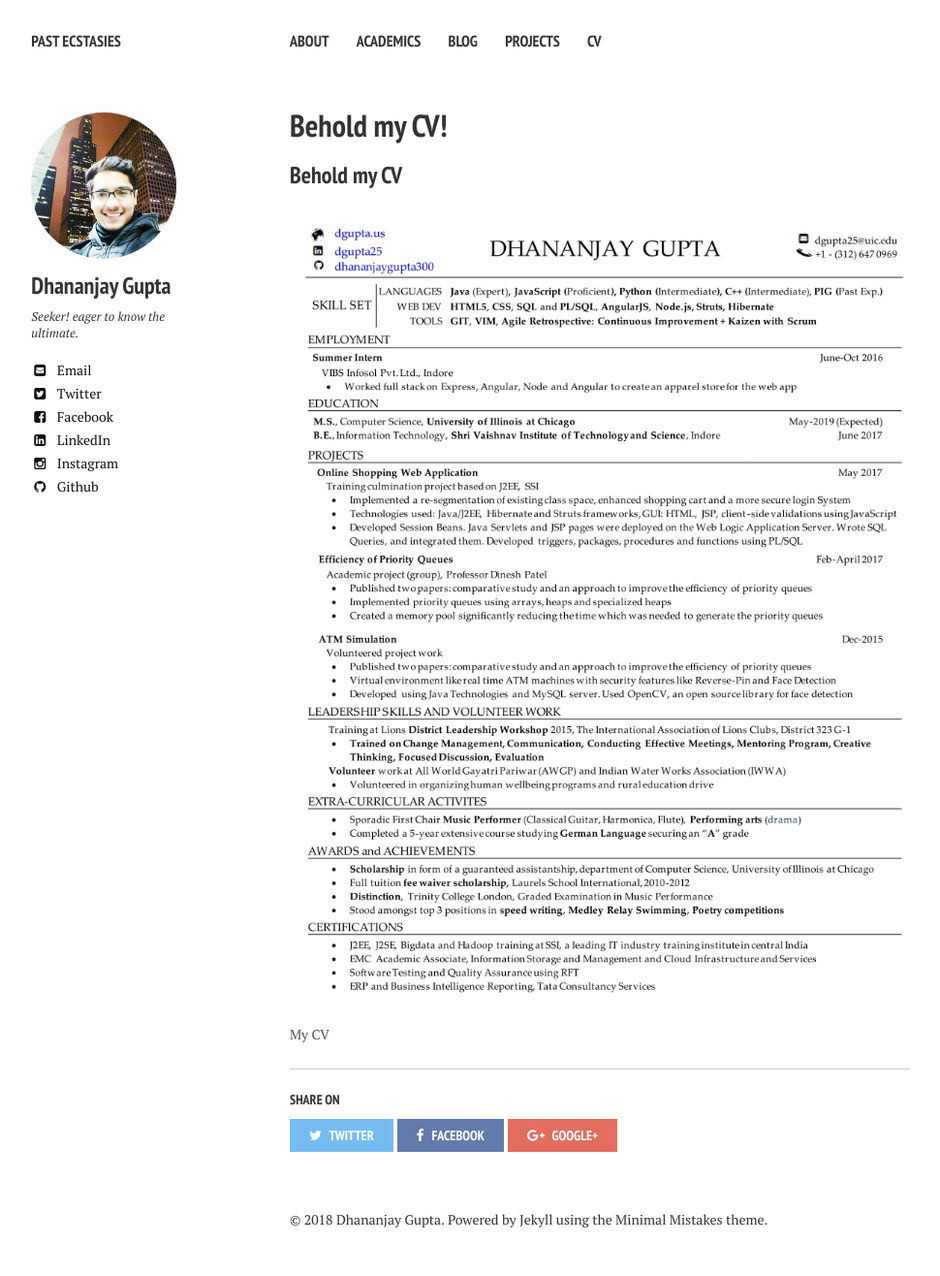
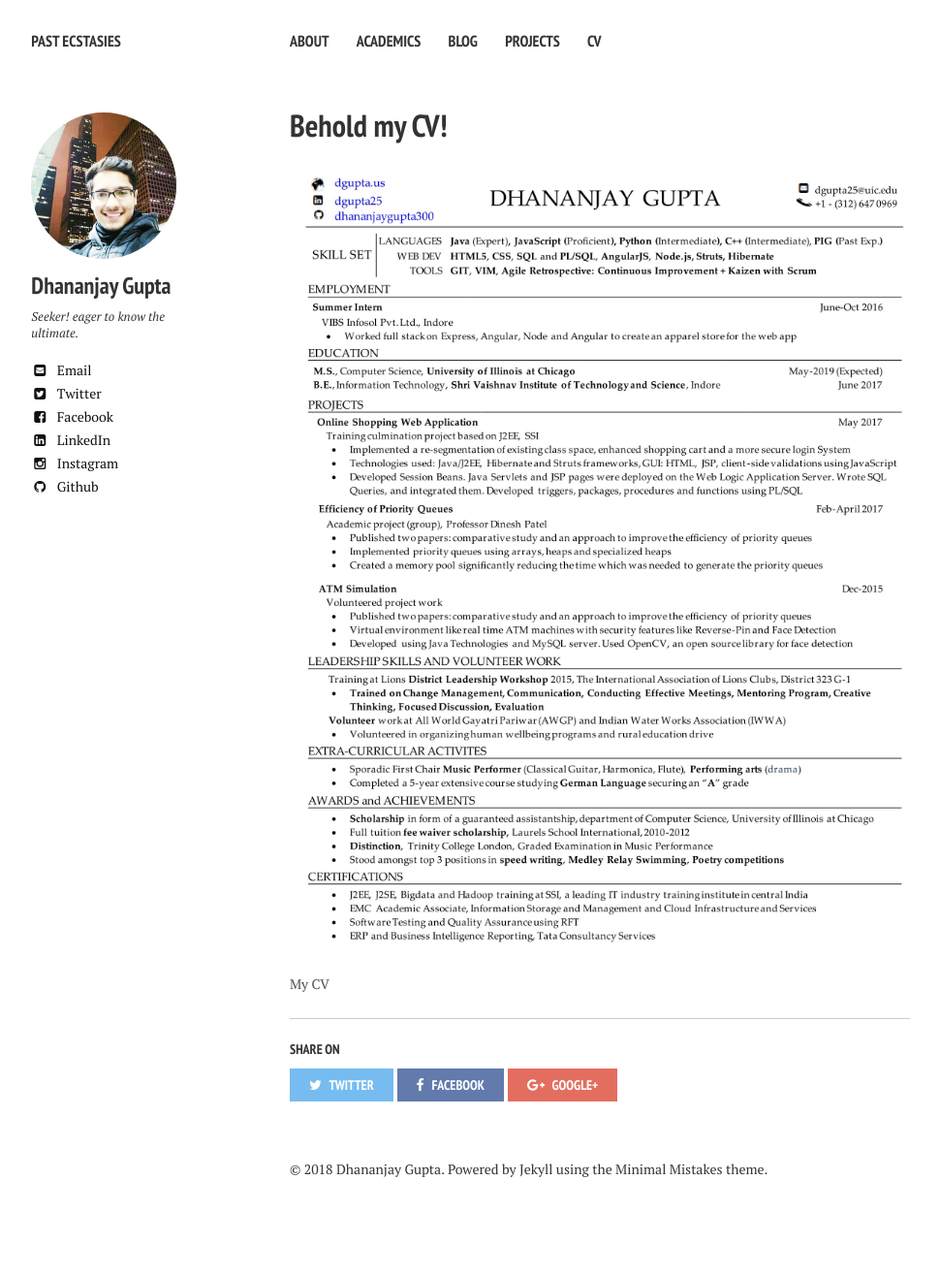
Before and after one commit to DhananjayGupta300/DhananjayGupta300.github.io, a Jekyll site: the page built from CV/index.md, in a window 1280 px wide. Shown: the whole page at 97% size, without its empty margins (21-991 px from the left). Built offline with Jekyll 4.4.1, drawn with Linux system fonts in a browser that asks for light colours; nearby versions of some CDN libraries; after the commit the page ends 1264 px from its top, so only the background shows below that.

Commit message:
Update index.md

```diff
--- a/CV/index.md
+++ b/CV/index.md
@@ -5,10 +5,6 @@ modified: 2018-01-05
 excerpt: "CV"
 ---
 
-### Behold my CV
-
-
-
 <figure>
   <img src="{{ site.url }}/images/CV.jpg" alt="My CV">
   <figcaption>My CV</figcaption>
```
